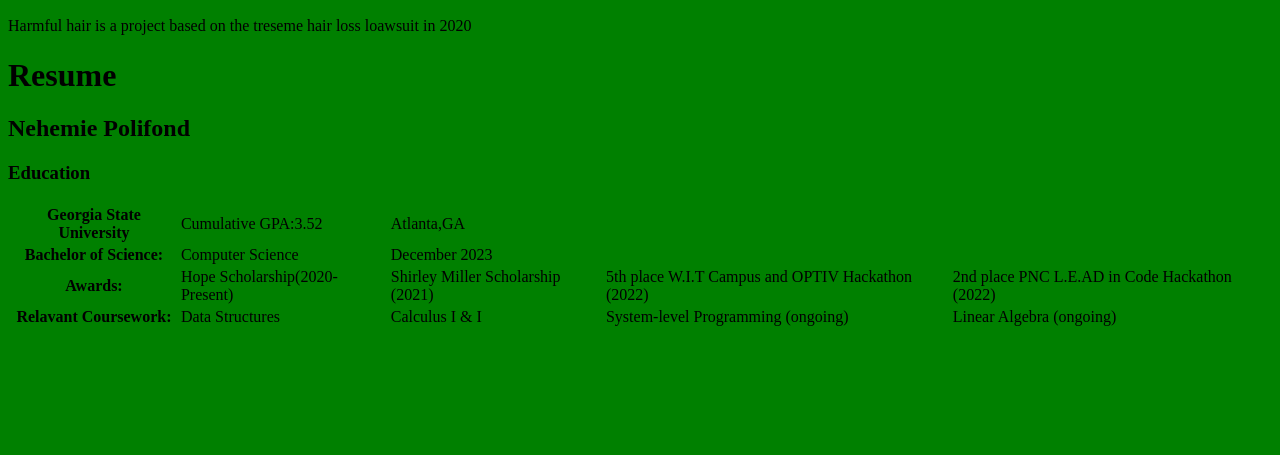
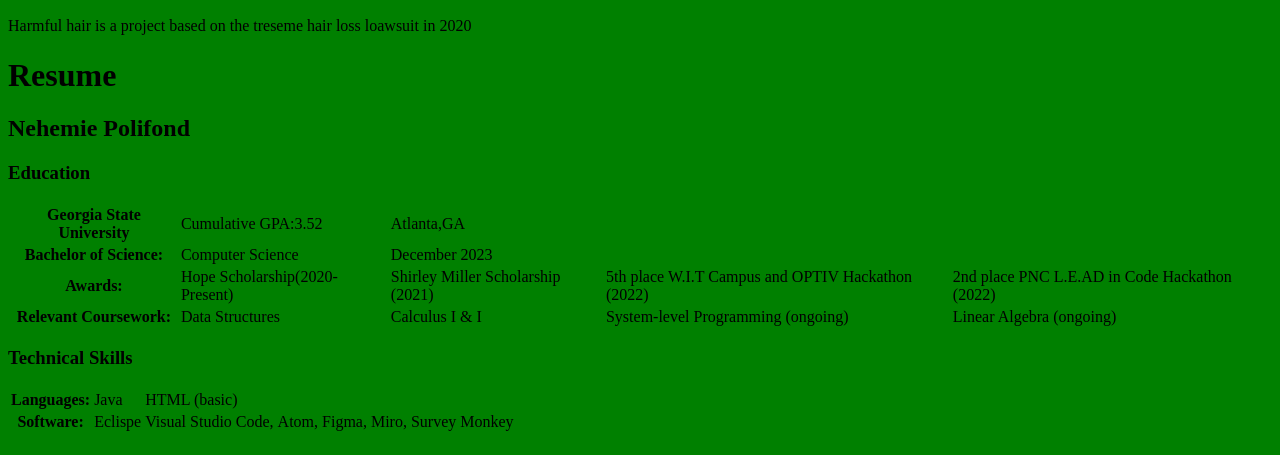
Before and after one commit to npolifond/Personal-website, a plain HTML site: page projectFiles/index.html in a window 1280 px wide. Shown: the part 658-1113 px from the top of the page. Before the commit the page ends 1008 px from the top, so only its background shows below. Drawn offline with Linux system fonts and the light colour scheme.

Commit message:
Resume table Progress

```diff
--- a/projectFiles/index.html
+++ b/projectFiles/index.html
@@ -25,6 +25,9 @@
       <div class="Resume">
         <h1>Resume</h1>
         <h2> Nehemie Polifond</h2>
+        <div class="Education_d">
+
+
         <h3>Education</h3>
         <table class="Education">
           <tr>
@@ -37,13 +40,25 @@
               <th> Awards:</th> <td>Hope Scholarship(2020-Present)</td> <td> Shirley Miller Scholarship (2021)</td> <td>5th place W.I.T Campus and OPTIV Hackathon (2022)</td> <td>2nd place PNC L.E.AD in Code Hackathon (2022)</td>
           </tr>
           <tr>
-              <th> Relavant Coursework:</th> <td >Data Structures</td> <td>Calculus I & I</td><td>System-level Programming (ongoing)</td><td>Linear Algebra (ongoing)</td>
+              <th> Relevant Coursework:</th> <td >Data Structures</td> <td>Calculus I & I</td><td>System-level Programming (ongoing)</td><td>Linear Algebra (ongoing)</td>
           </tr>
+        </table>
+          </div>
 
+          <div class="skill_d">
+        <h3>Technical Skills</h3>
+        <table class="Skils">
+          <tr>
+            <th>Languages:</th> <td>Java</td> <td>HTML (basic)</td>
+          </tr>
+          <tr>
+            <th>Software:</th> <td>Eclispe</td> <td> Visual Studio Code,</td> <td> Atom,</td> <td> Figma,</td> <td> Miro,</td> <td>
+              Survey Monkey</td>
+          </tr>
         </table>
-        <table class="Skils">
+        </div>
 
-        </table>
+
         <table class="Projects">
 
         </table>
```
